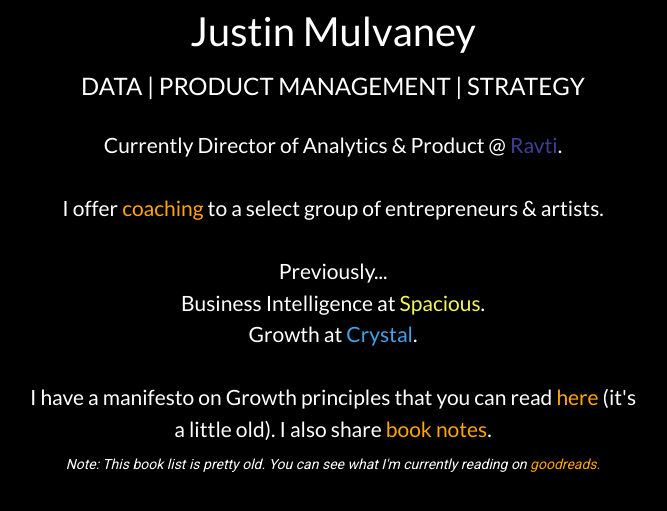
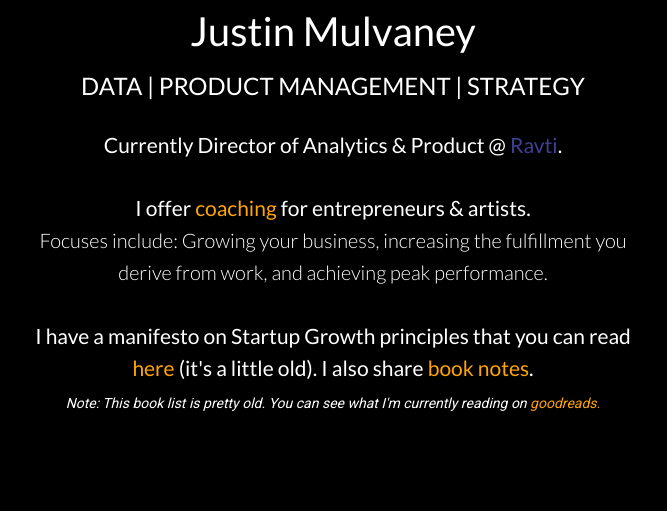
Before and after one commit to justinmulvs/website, a PHP site: page / in a window 1280 px wide. Shown: the part 192-703 px from the top of the page, without its empty margins (307-974 px from the left). Run offline with PHP 8.4, Linux system fonts and the light colour scheme.

Commit message:
changes to add coaching to the website

```diff
--- a/css/main.css
+++ b/css/main.css
@@ -29,6 +29,11 @@ h3,
 h4 {
 	font-family: 'Lato';
 	color: white;
+}
+
+.description {
+	font-size: .95em;
+	font-weight: 300;
 }
 
 
@@ -67,7 +72,7 @@ PAGE: HOME
 
 .words {
 	font-size: 1.5em;
-	font-weight: 100;
+	font-weight: 400;
 	line-height: 1.5em;
 }
 
@@ -93,6 +98,14 @@ PAGE: HOME
 
 #crystal a:hover {
 	color: #2E6492;
+}
+
+/*****
+PAGE: COACHING
+*****/
+
+.coaching-intro {
+	margin-top: 80px;
 }
 
 /****
--- a/index.html
+++ b/index.html
@@ -11,7 +11,7 @@
 
 	<!--styles go here-->
 	<link rel="stylesheet" type="text/css" href="bootstrap/css/bootstrap.min.css">
-	<link href='https://fonts.googleapis.com/css?family=Roboto:400,700|Lato:400,700' rel='stylesheet' type='text/css'>
+	<link href='https://fonts.googleapis.com/css?family=Roboto:400,700|Lato:300,400,700' rel='stylesheet' type='text/css'>
 	<link rel="stylesheet" type="text/css" href="css/main.css">
 	<link rel="stylesheet" type="text/css" href="css/responsive.css">
 
@@ -57,12 +57,13 @@
 				<div class="col-xs-10 col-xs-offset-1 col-md-6 col-md-offset-3 text-center">
 					<h3 class="words">
 					Currently Director of Analytics & Product @ <span id="ravti"><a href="https://www.ravti.com/" target="_blank">Ravti</a></span>.<br><br>
-					I offer <a href="coaching.html">coaching</a> to a select group of entrepreneurs & artists.
+					I offer <a href="coaching.html">coaching</a> for entrepreneurs & artists.<br>
+					<span class="description">Focuses include: Growing your business, increasing the fulfillment you derive from work, and achieving peak performance.</span>
 					<br><br>
-					Previously...<br>
+<!-- 					Previously...<br>
 					Business Intelligence at <span id="spacious"><a href="https://www.nytimes.com/2018/07/08/technology/restaurants-co-working-areas.html" target="_blank">Spacious</a></span>.<br>
-					Growth at <span id="crystal"><a href="https://www.crystalknows.com" target="_blank">Crystal</a></span>.<br><br>
-					I have a manifesto on Growth principles that you can read <a href="https://medium.com/@justin.mulvaney/some-thoughts-on-growth-marketing-14fa0c9428a9" target="_blank">here</a> (it's a little old). I also
+					Growth at <span id="crystal"><a href="https://www.crystalknows.com" target="_blank">Crystal</a></span>.<br><br> -->
+					I have a manifesto on Startup Growth principles that you can read <a href="https://medium.com/@justin.mulvaney/some-thoughts-on-growth-marketing-14fa0c9428a9" target="_blank">here</a> (it's a little old). I also
 					<!-- <a href="http://www.justinmulvaney.com/blog">blog</a> and  -->
 					share <a href="books.html">book notes</a>.<br>
 					</h3>
```
Also changed, not shown: coaching.html (+25 -6 lines).
